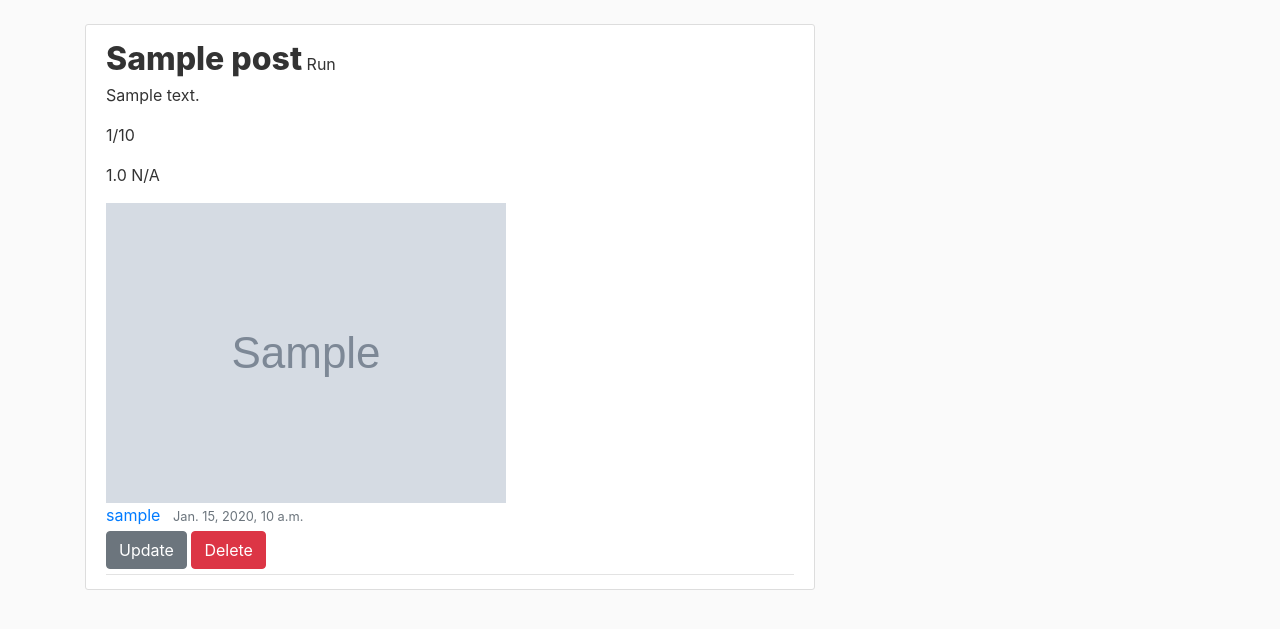
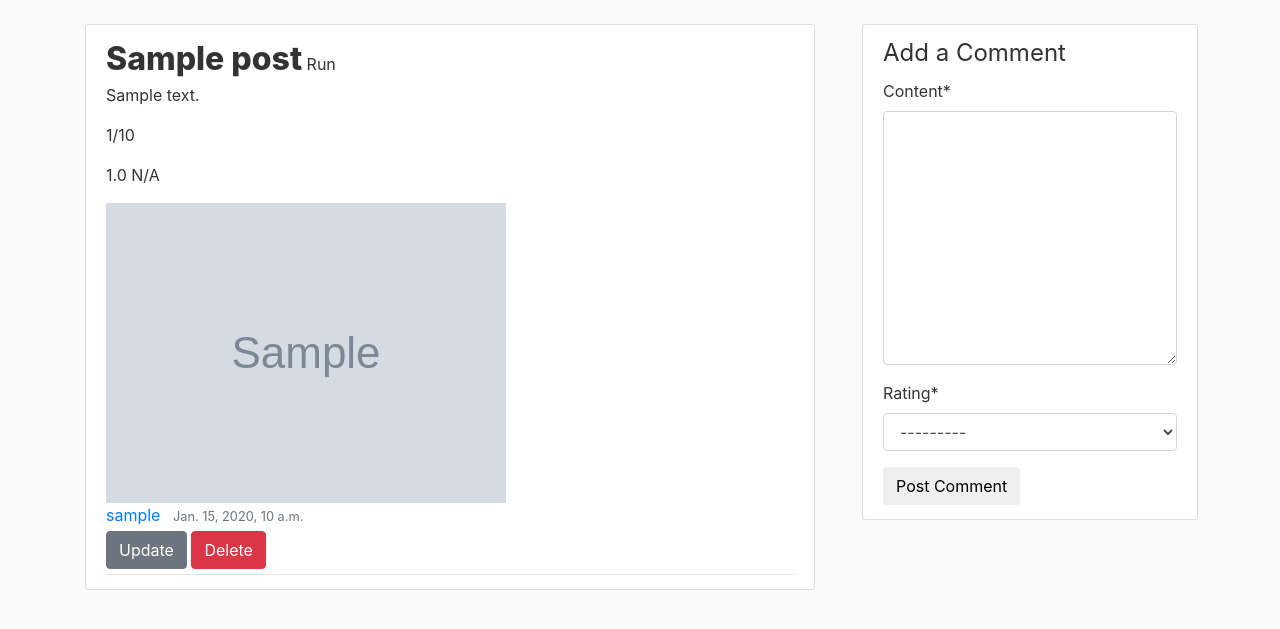
Before and after one commit to cjhs201/groupproject-T-src, a Django app: page /post/1/ in a window 1280 px wide. Shown: the part 56-685 px from the top of the page. Run offline with Django 3.2, Linux system fonts and the light colour scheme; a user stored in the database is signed in; tables that the repository leaves empty hold one stand-in row (values such as "Sample post"); grey boxes marked "Sample" are stand-in pictures; some libraries are stand-ins or nearby versions.

Commit message:
Add comment form

```diff
--- a/gamma/forms.py
+++ b/gamma/forms.py
@@ -1,7 +1,7 @@
 from django import forms
 from django.contrib.auth.models import User
 from django.contrib.auth.forms import UserCreationForm
-from .models import UserProfile, Post
+from .models import UserProfile, Post, Comment
 
 # make emails unique
 User._meta.get_field('email')._unique = True
@@ -42,3 +42,8 @@ class ProfileUpdateForm(forms.ModelForm):
     class Meta:
         model = UserProfile
         fields = ['image']
+
+class CommentForm(forms.ModelForm):
+    class Meta:
+        model = Comment
+        fields = ['content', 'rating']
--- a/gamma/models.py
+++ b/gamma/models.py
@@ -87,3 +87,18 @@ class Comment(models.Model):
     author = models.ForeignKey(User, on_delete=models.CASCADE)
     post = models.ForeignKey(Post, on_delete=models.CASCADE)
     date_posted = models.DateTimeField(default=timezone.now)
+    content = models.TextField()
+    rating = models.IntegerField(
+        choices =  (
+            (1, 1),
+            (2, 2),
+            (3, 3),
+            (4, 4),
+            (5, 5),
+            (6, 6),
+            (7, 7),
+            (8, 8),
+            (9, 9),
+            (10, 10)
+        )
+    )
--- a/gamma/static/gamma/main.css
+++ b/gamma/static/gamma/main.css
@@ -90,3 +90,19 @@ a.article-title:hover {
   top: 1rem;
   right: 2rem;
 }
+
+.comment-section {
+  position: absolute !important;
+  right: -23rem !important;
+  top: 0rem !important;
+  width: 21rem !important;
+}
+
+/*
+.comment-section {
+  position: fixed !important;
+  top: 5rem !important;
+  right: 14rem !important;
+  width: 21rem !important;
+}
+*/
--- a/gamma/templates/gamma/post_detail.html
+++ b/gamma/templates/gamma/post_detail.html
@@ -1,4 +1,5 @@
 {% extends "gamma/base.html" %}
+{% load crispy_forms_tags %}
 {% block content %}
     {% if user.is_authenticated %}
         <article class="media content-section">
@@ -30,6 +31,16 @@
             </div>
           </div>
         </article>
+        <div class="comment-section media content-section">
+          <form method="POST">
+            {% csrf_token %}
+            <fieldset>
+                <legend>Add a Comment</legend>
+                {{ comment_form|crispy }}
+            </fieldset>
+            <button class="btn mb-1" type="submit">Post Comment</button>
+        </form>
+        </div>
     {% else %}
     <h1>Home</h1>
         <b>
--- a/gamma/views.py
+++ b/gamma/views.py
@@ -3,7 +3,7 @@ from django.contrib.auth.mixins import LoginRequiredMixin, UserPassesTestMixin
 from django.views.generic import ListView, DetailView, CreateView, UpdateView, DeleteView
 from django.contrib import messages
 from django.contrib.auth.models import User
-from .forms import UserRegisterForm, UserProfileForm, UserUpdateForm, ProfileUpdateForm
+from .forms import UserRegisterForm, UserProfileForm, UserUpdateForm, ProfileUpdateForm, CommentForm
 from .models import UserProfile, Post
 from django.contrib.auth.decorators import login_required
 
@@ -99,6 +99,11 @@ class PostDetailView(DetailView):
     model = Post
     template_name = 'gamma/post_detail.html'
 
+    def get_context_data(self, **kwargs):
+        context = super().get_context_data(**kwargs)
+        context['comment_form'] = CommentForm()
+        return context
+
 class PostCreateView(LoginRequiredMixin, CreateView): #LoginRequiredMixin ensures that a user has to be logged in to create a post
     model = Post
     fields = ['title', 'type', 'description', 'distance', 'measurement', 'rating', 'header_image']
```
